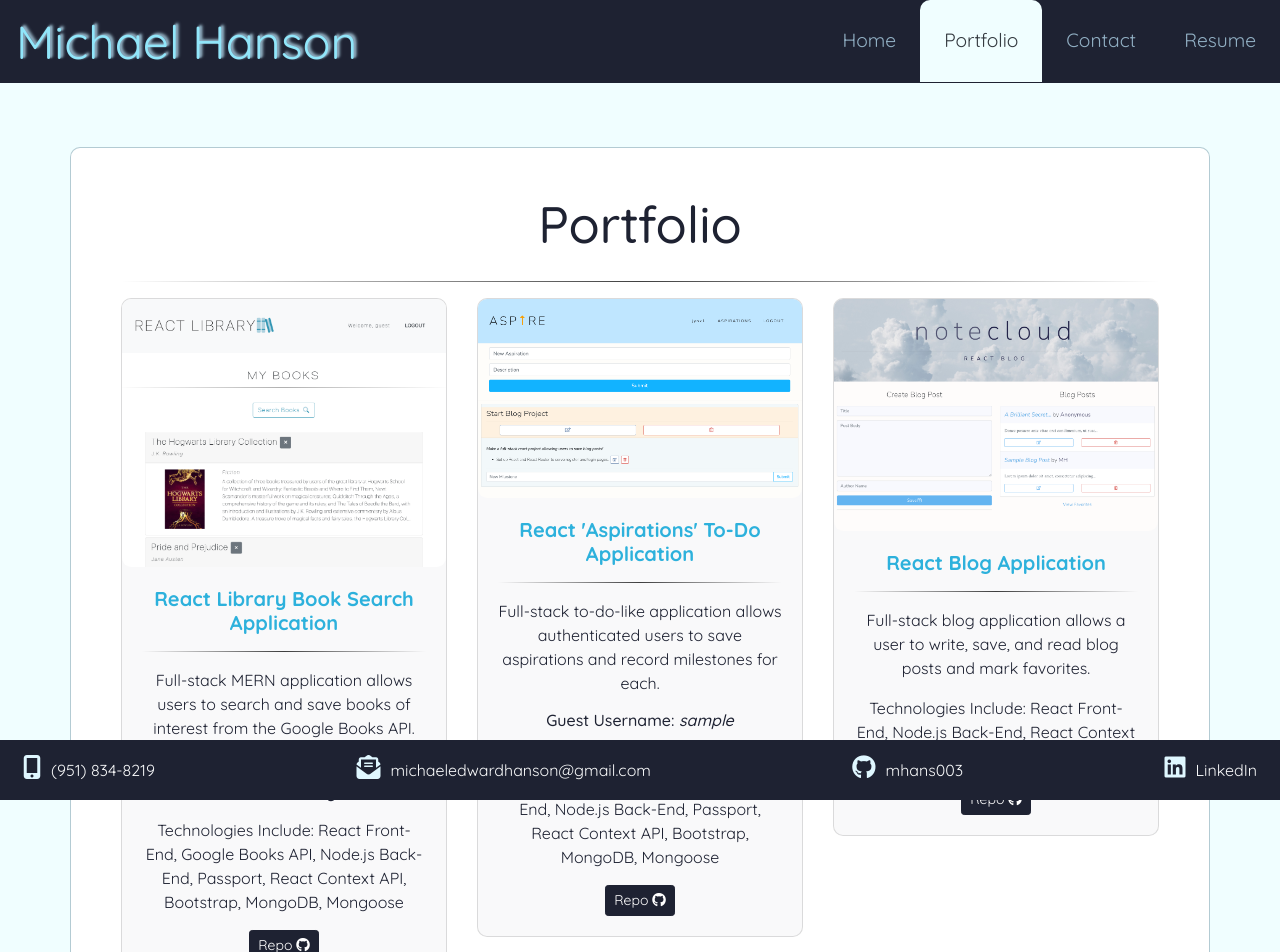
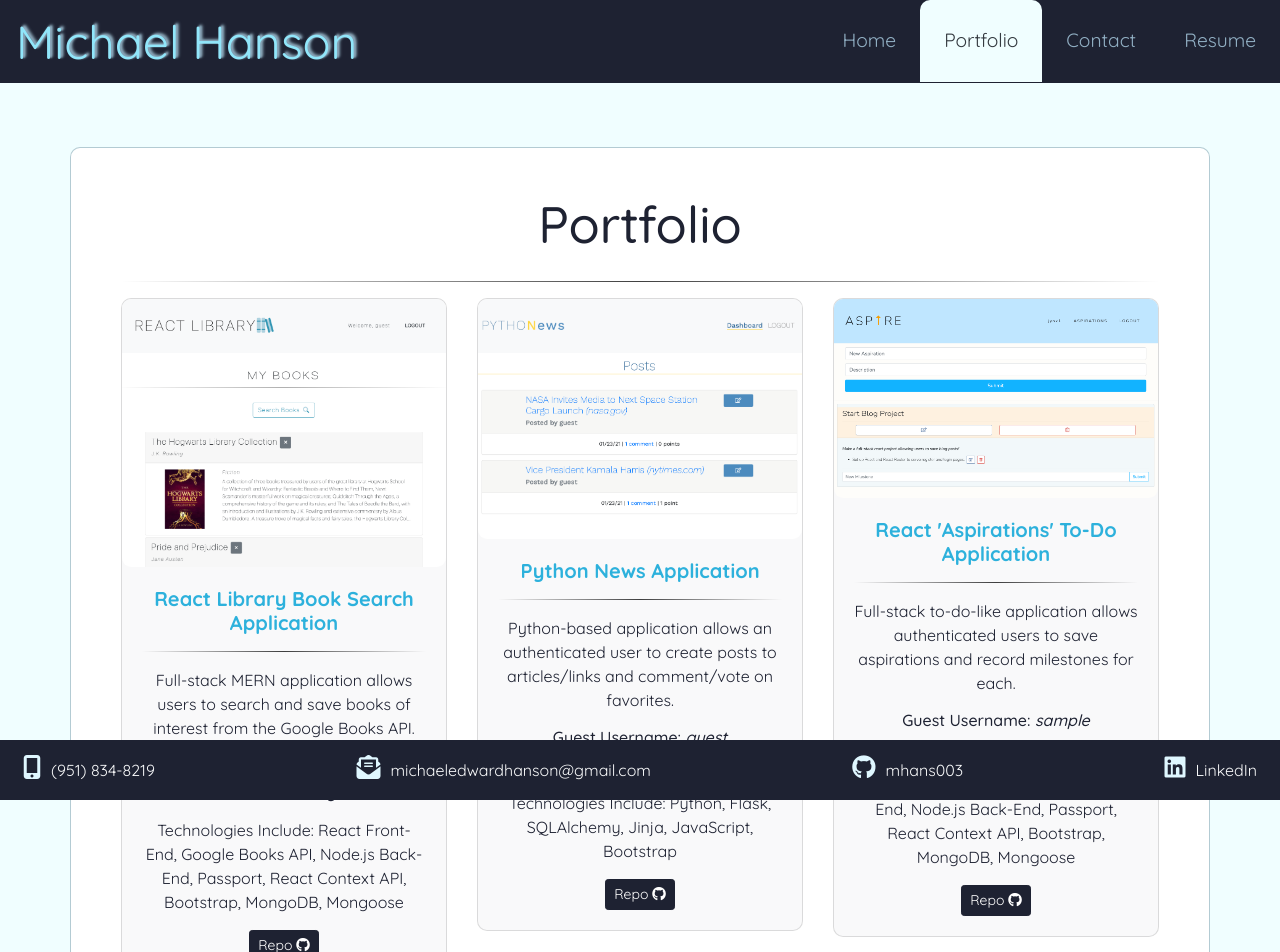
Before and after one commit to mhans003/michaelhanson-portfolio-react, a React (Create React App) app: page /portfolio in a window 1280 px wide. Shown: the top 952 px of the page. Built offline with nearby package versions, Linux system fonts and the light colour scheme; a web font is replaced by a local one.

Commit message:
Added Python News app to portfolio.

```diff
--- a/src/components/PortfolioCardList/index.js
+++ b/src/components/PortfolioCardList/index.js
@@ -9,6 +9,16 @@ const projectData = [
         description: "Full-stack MERN application allows users to search and save books of interest from the Google Books API.",
         technologies: "React Front-End, Google Books API, Node.js Back-End, Passport, React Context API, Bootstrap, MongoDB, Mongoose",
         repo: "https://github.com/mhans003/reactlibrary-mh",
+        guestUsername: "guest",
+        guestPassword: "guest"
+    },
+    {
+        name: "Python News Application",
+        image: "pythonnews1.jpg",
+        link: "https://python-newsapp-mh.herokuapp.com/",
+        description: "Python-based application allows an authenticated user to create posts to articles/links and comment/vote on favorites.",
+        technologies: "Python, Flask, SQLAlchemy, Jinja, JavaScript, Bootstrap",
+        repo: "https://github.com/mhans003/python-newsapp",
         guestUsername: "guest",
         guestPassword: "guest"
     },
```
Also changed, not shown: public/assets/images/pythonnews1.jpg (added), src/assets/images/pythonnews1.jpg (added).
